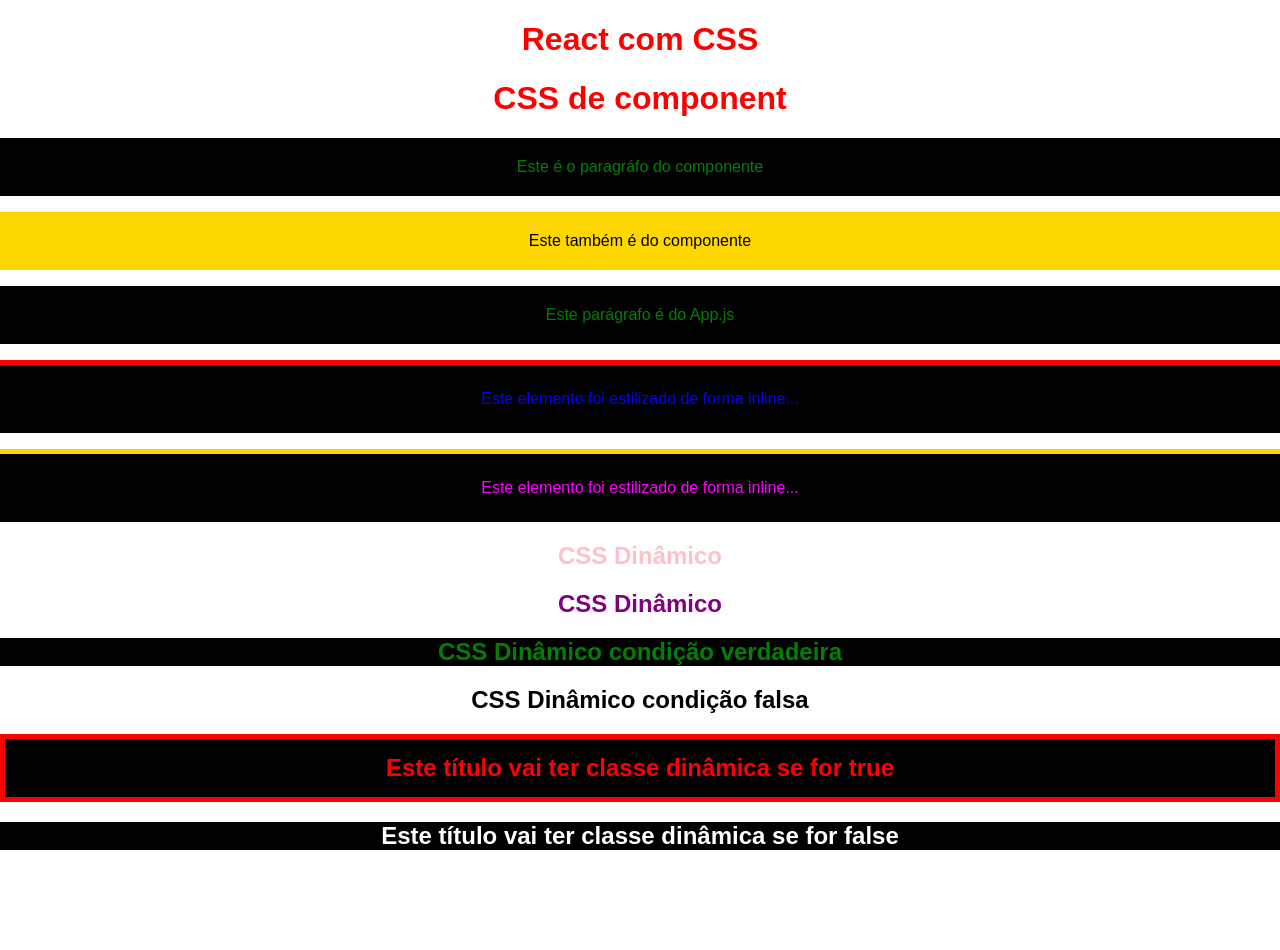
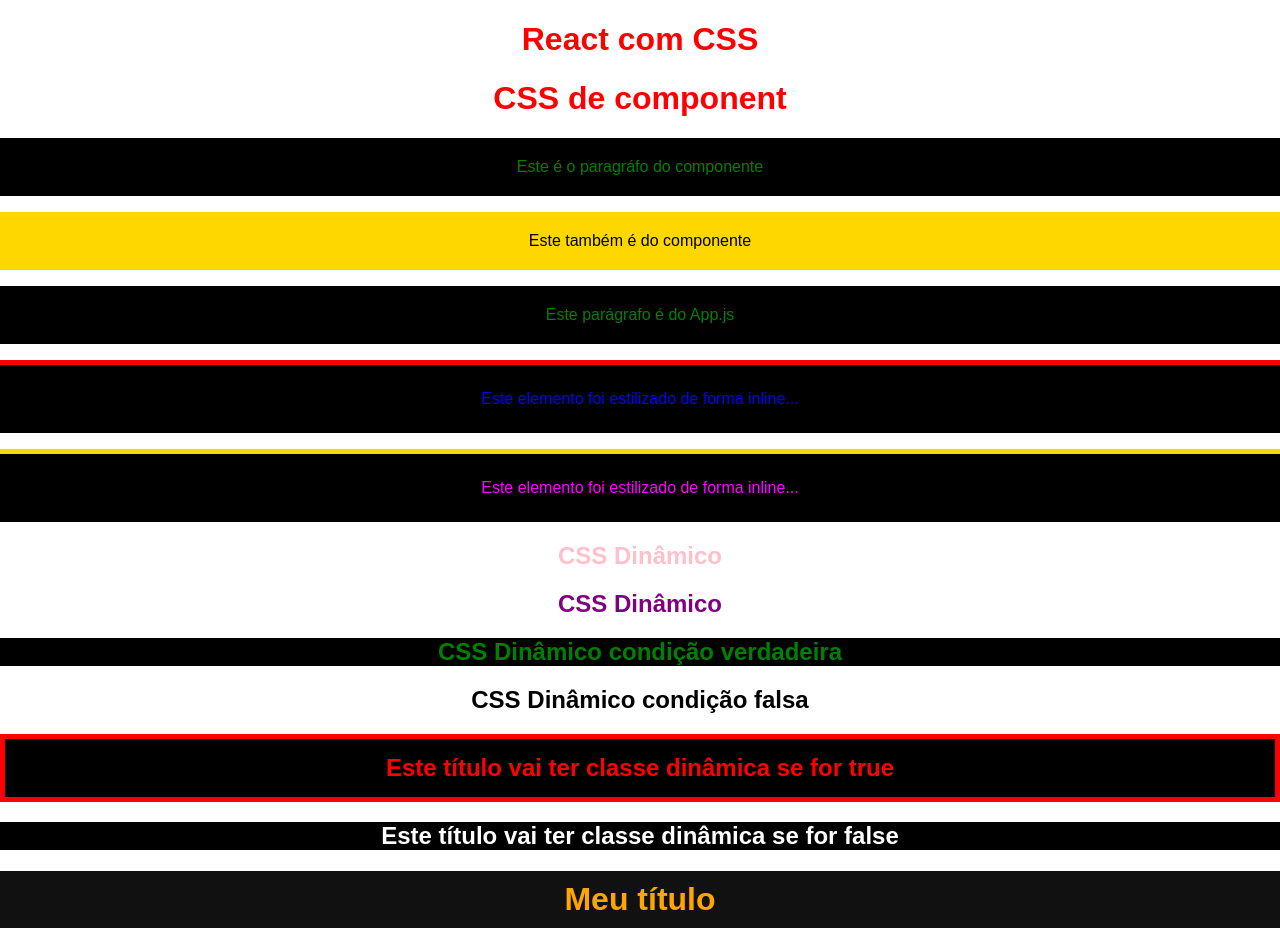
Before and after one commit to romildoalimajr/css, a React (Create React App) app: page / in a window 1280 px wide. Before the commit the page ends 870 px from the top, so only its background shows below. Built offline with nearby package versions, Linux system fonts and the light colour scheme.

Commit message:
Aplicando o CSS Módule.

```diff
--- a/src/App.js
+++ b/src/App.js
@@ -2,6 +2,7 @@
 import './App.css';
 import { useState} from 'react';
 import MyComponent from './components/MyComponent';
+import Title from './components/Title';
 
 function App() {
 
@@ -34,6 +35,9 @@
       {/*Classe dinâmica */}
       <h2 className={redTitle ? "red-title" : "title"}>Este título vai ter classe dinâmica se for true</h2>
       <h2 className={redTitle === false ? "red-title" : "title"}>Este título vai ter classe dinâmica se for false</h2>
+      {/** CSS Módules */}
+      <Title />
+
     </div>
   );
 }
--- /dev/null
+++ b/src/components/Title.js
@@ -0,0 +1,12 @@
+import React from 'react'
+import styles from './Title.module.css'
+
+const Title = () => {
+  return (
+    <div>
+      <h1 className={styles.my_title}>Meu título</h1>
+    </div>
+  )
+}
+
+export default Title
--- /dev/null
+++ b/src/components/Title.module.css
@@ -0,0 +1,5 @@
+.my_title{
+    color: orange;
+    background-color: #111;
+    padding: 10px;
+}
```
